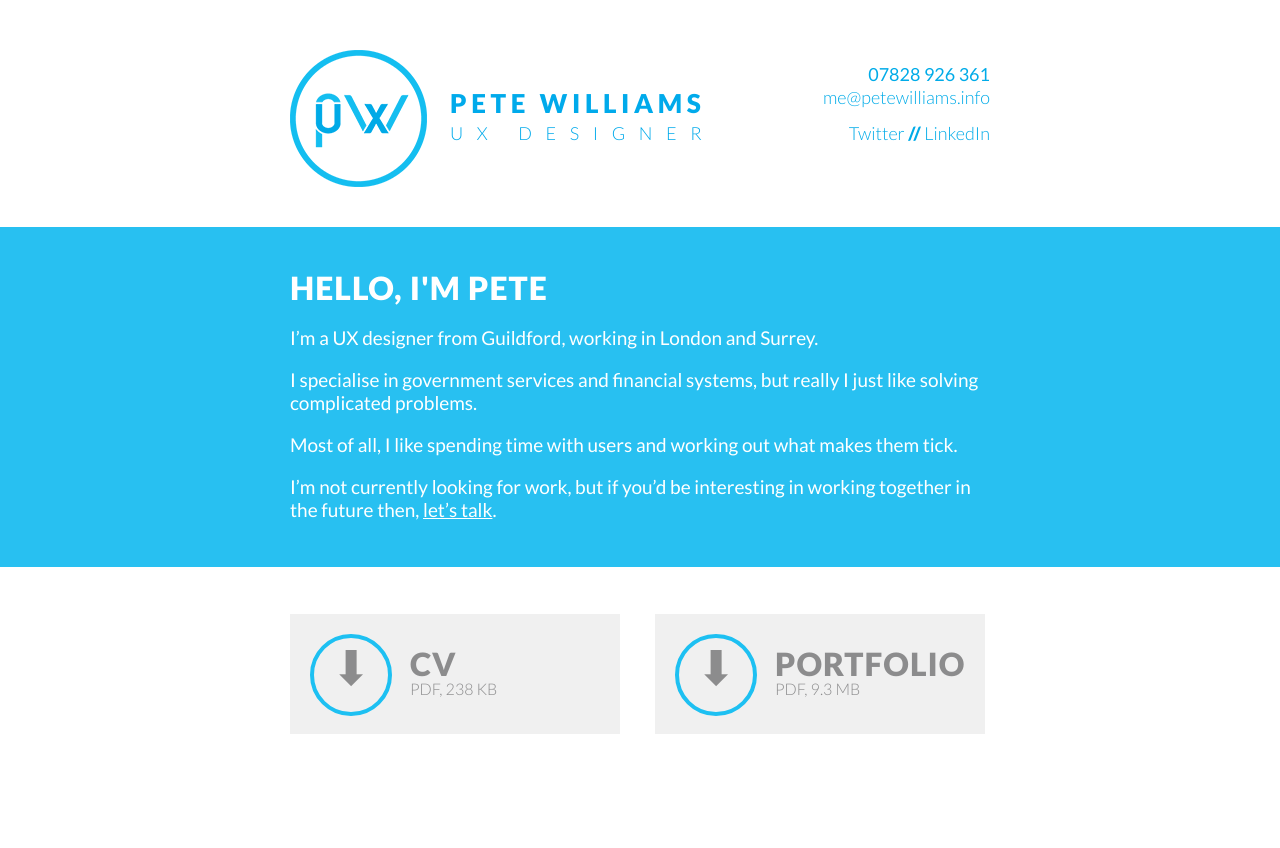
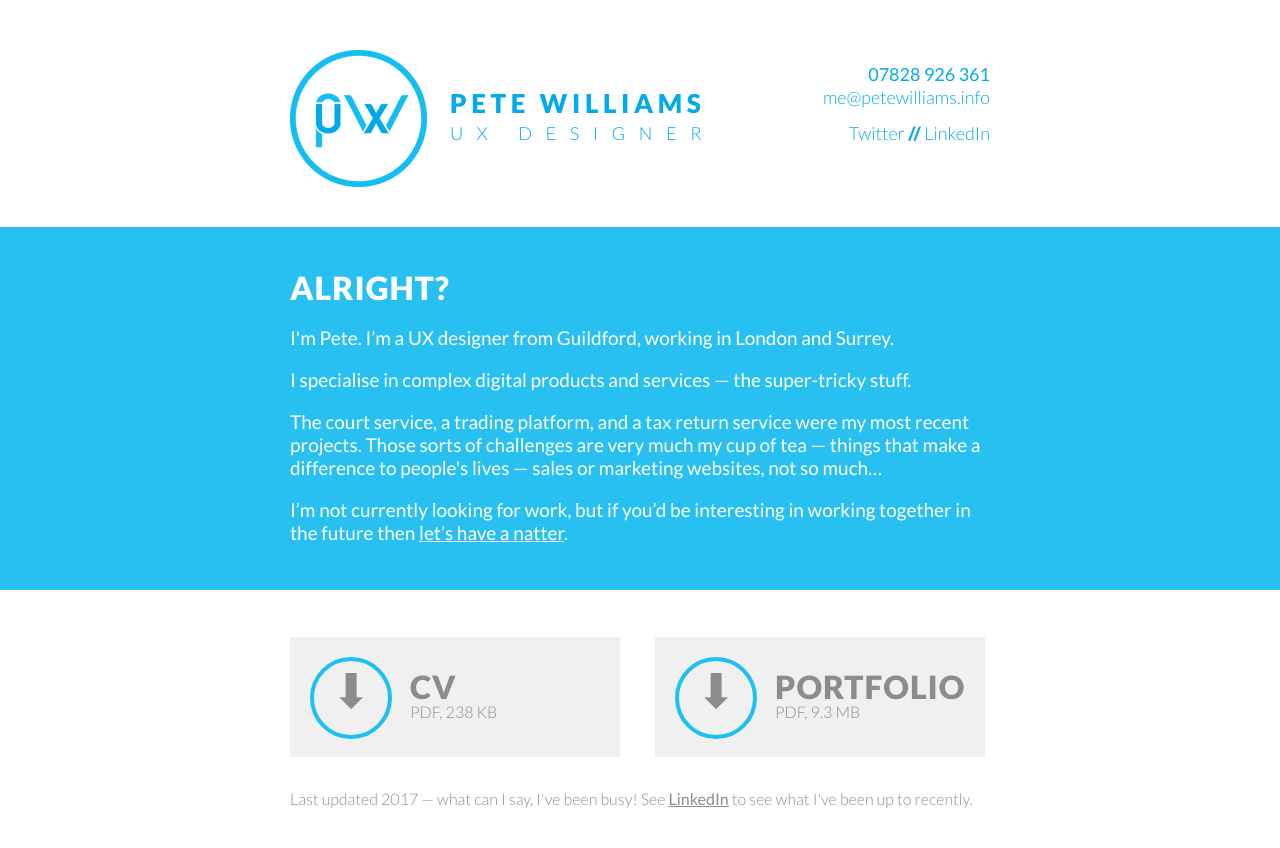
Before and after one commit to PeteWilliams/petewilliams.info, a plain HTML site: page index.html in a window 1280 px wide. Before the commit the page ends 800 px from the top, so only its background shows below. Drawn offline with Linux system fonts and the light colour scheme.

Commit message:
fixed cv/portfolio links, tweaked copy

```diff
--- a/index.html
+++ b/index.html
@@ -30,28 +30,28 @@
 		</header>
 		<main>
 
-			<p>Hello, I'm Pete</p>
-			<p>I’m a UX designer from Guildford, working in London and Surrey.</p>
-			<p>I specialise in government services and financial systems, but really I just like solving complicated problems.</p>
-			<p>Most of all, I like spending time with users and working out what makes them tick.</p>
-			<p>
-				I’m not currently looking for work, but if you’d be interesting in working together in the future then, <a href="mailto:me@petewilliams.info">let’s talk</a>.
-			</p>
+			<p>Alright?</p>
+			<p>I'm Pete. I’m a UX designer from Guildford, working in London and Surrey.</p>
+			<p>I specialise in complex digital products and services — the super-tricky stuff.</p>
+			<p>The court service, a trading platform, and a tax return service were my most recent projects. Those sorts of challenges are very much my cup of tea — things that make a difference to people's lives — sales or marketing websites, not so much…</p>
+			<p>I’m not currently looking for work, but if you’d be interesting in working together in the future then <a href="mailto:me@petewilliams.info">let’s have a natter</a>.</p>
 
 		</main>
 
 		<section>
 			<p>
 				<span>⬇</span>
-				<a href="http://cv.petewilliams.info">CV</a>
+				<a href="Pete Williams - CV.pdf" target="_blank">CV</a>
 				PDF, 238 KB
 			</p>
 			<p>
 				<span>⬇</span>
-				<a href="http://portfolio.petewilliams.info">Portfolio</a>
+				<a href="Pete Williams - Portfolio.pdf" target="_blank">Portfolio</a>
 				PDF, 9.3 MB
 			</p>
+			<p>Last updated 2017 — what can I say, I've been busy! See <a href="http://www.linkedin.com/in/pgwilliams">LinkedIn</a> to see what I've been up to recently.</p>
 		</section>
+
 
 		<script>
 
--- a/main.css
+++ b/main.css
@@ -144,6 +144,7 @@ section p:hover {
 	background: 	#E5E5E5;
 }
 
+
 section p a {
 	color:				#8C8C8D;
 	display:			block;
@@ -151,6 +152,29 @@ section p a {
 	position: 			absolute;
 	left: 				120px;
 	top:				30px;
+}
+
+section p:last-child {
+	color:			#8C8C8D;
+	background: 	none;
+	cursor:			auto;
+	padding-left:  	0;
+	padding-top:  	0;
+	width: 			100%;
+	display:		inline;
+}
+
+section p:last-child a {
+	display:		inline;
+	position: 		relative;
+	left: 			0;
+	top:			0;
+	font-size: 		initial;
+	font-weight: 	500;
+	margin-top: 	0;
+	text-transform: none;
+	text-decoration: underline;
+	letter-spacing: normal;
 }
 
 section p span {
```
Also changed, not shown: 3 other files.
